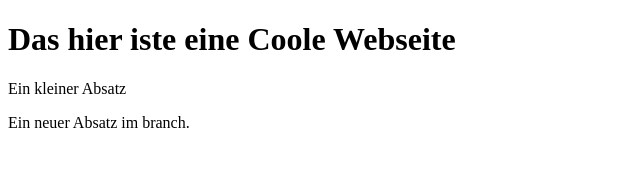
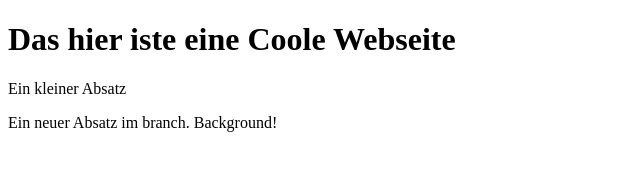
Before and after one commit to aissam-git/holidayadvice, a plain HTML site: page index.html in a window 1280 px wide. Shown: the whole page, without its empty margins (0-640 px from the left). Drawn offline with Linux system fonts and the light colour scheme.

```diff
--- a/index.html
+++ b/index.html
@@ -8,6 +8,6 @@
     <body>
 	<h1> Das hier iste eine Coole Webseite</h1>
     	<p>Ein kleiner Absatz</p>
-	<p>Ein neuer Absatz im branch.</p>
+	<p>Ein neuer Absatz im branch. Background!</p>
     </body>
 </html>
```
